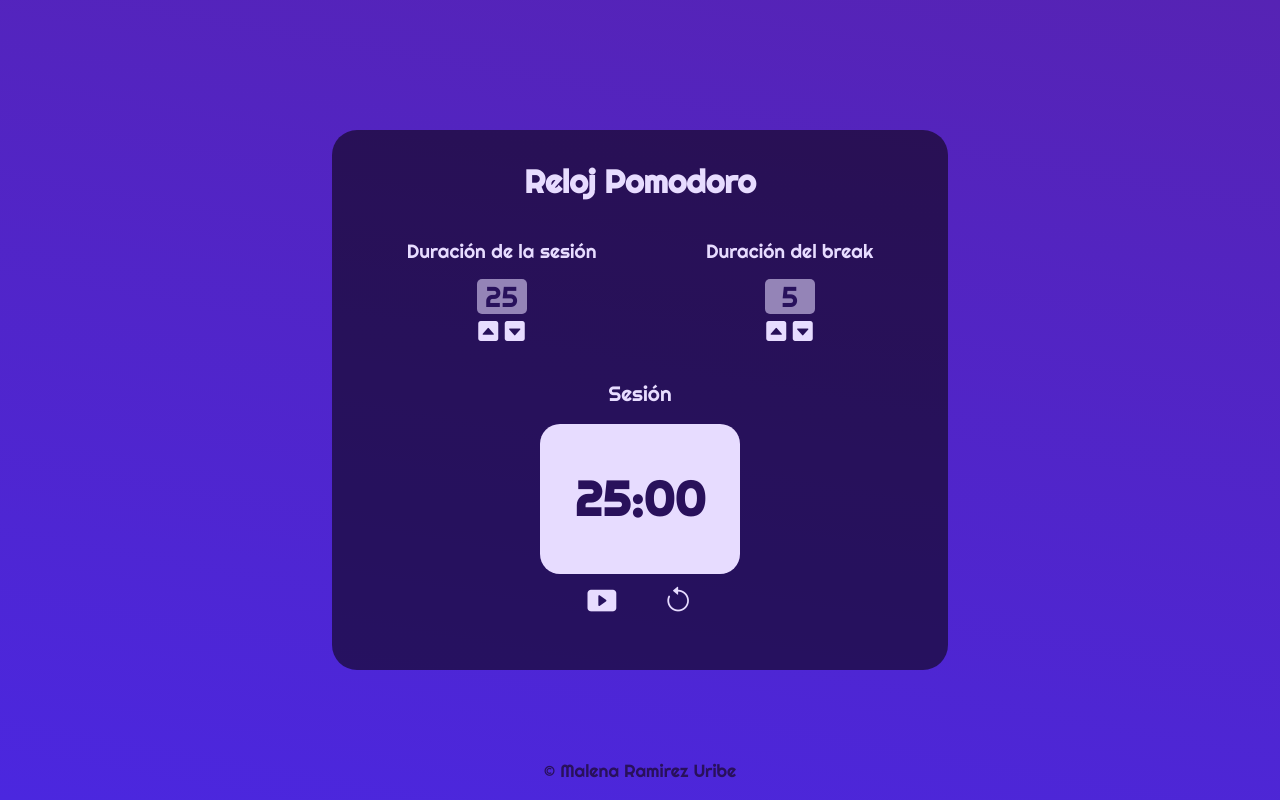
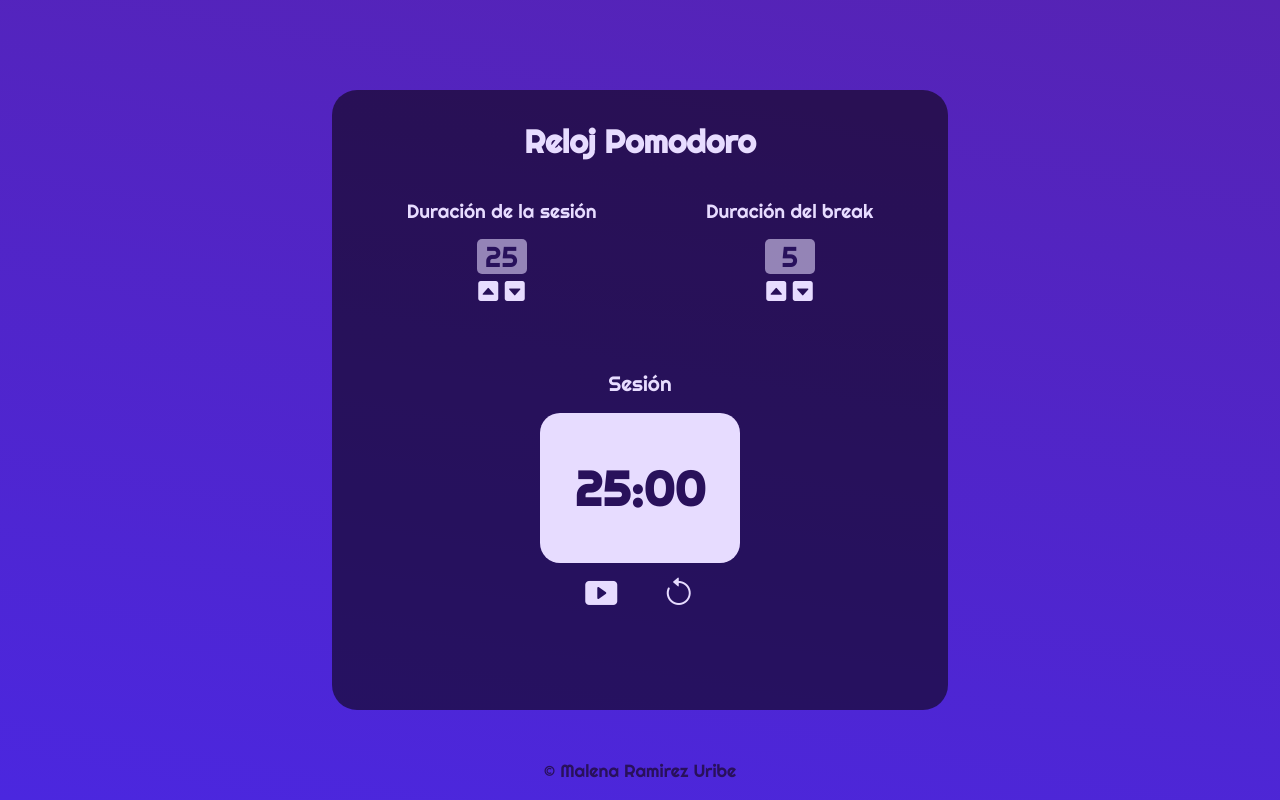
Before and after one commit to Malena-Ramirez/pomodoro-clock, a React (Create React App) app: page / in a window 1280 px wide. Built offline with nearby package versions, Linux system fonts and the light colour scheme.

Commit message:
Corrección de estilos

```diff
--- a/src/components/AppStyled.js
+++ b/src/components/AppStyled.js
@@ -21,7 +21,7 @@
   padding: 10px 20px;
   width: 45vw;
   min-width: 260px;
-  height: 65vh;
+  height: 75vh;
   color: #e7dcff;
 `;
 
--- a/src/components/Timer.jsx
+++ b/src/components/Timer.jsx
@@ -5,6 +5,7 @@
   TimerDisplayContainer,
   TimerTitle,
   TimerDisplayText,
+  TimerControlIcon,
 } from './TimerStyled';
 import audioFile from '../assets/alarm.wav';
 
@@ -88,12 +89,16 @@
         </TimerDisplayText>
       </TimerDisplayContainer>
       <TimerControlsContainer>
-        <i className={startStopIcon} id='start_stop' onClick={handlePlay}></i>
-        <i
+        <TimerControlIcon
+          className={startStopIcon}
+          id='start_stop'
+          onClick={handlePlay}
+        ></TimerControlIcon>
+        <TimerControlIcon
           className='bi bi-arrow-counterclockwise'
           id='reset'
           onClick={handleReset}
-        ></i>
+        ></TimerControlIcon>
       </TimerControlsContainer>
       <audio ref={alarm} src={audioFile} type='audio'></audio>
     </TimerContainer>
--- a/src/components/TimerStyled.js
+++ b/src/components/TimerStyled.js
@@ -29,10 +29,17 @@
   width: 100%;
   display: flex;
   justify-content: space-evenly;
-  font-size: 1.8rem;
 `;
 
 export const TimerDisplayText = styled.span`
   font-size: 3rem;
   font-weight: 700;
 `;
+
+export const TimerControlIcon = styled.i`
+  font-size: 2rem;
+  cursor: pointer;
+  &:hover{
+    color: #4b27df;
+  }
+`;
```
